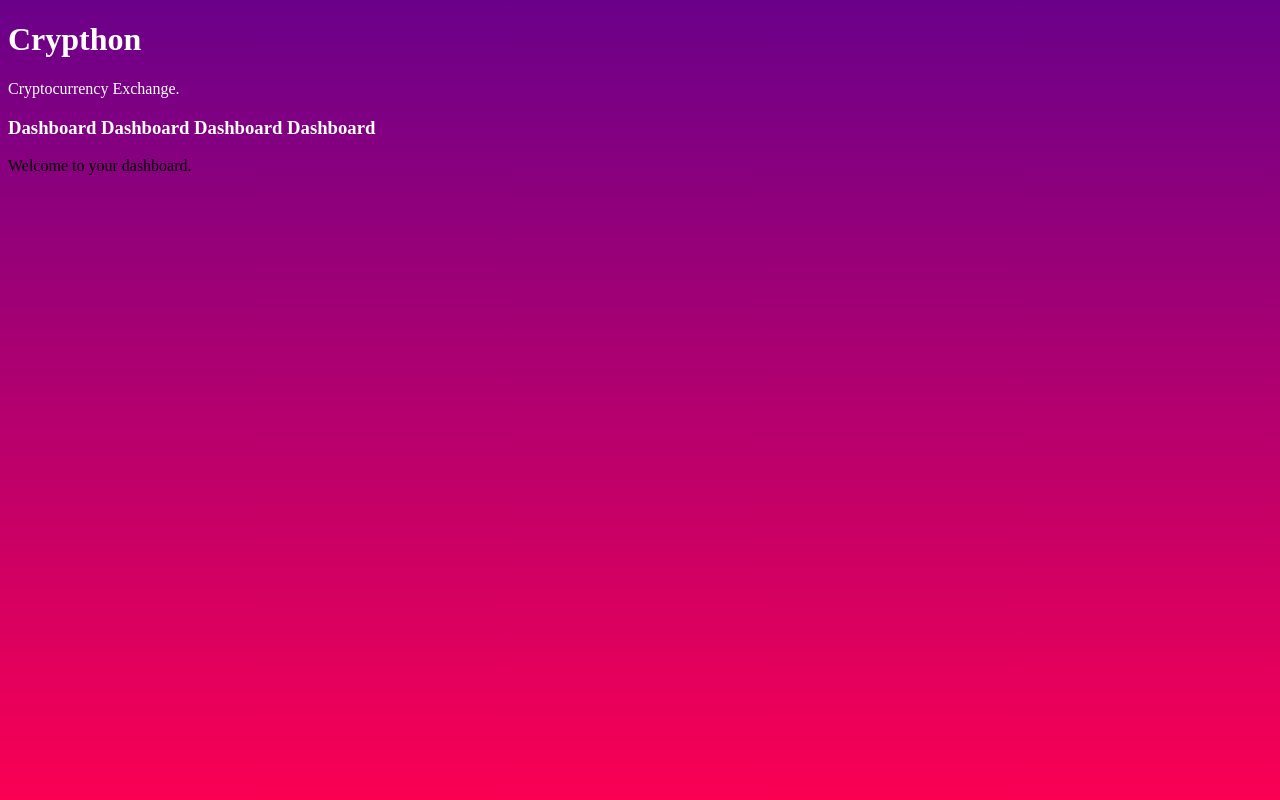
After one commit to casol/crypthon, a Django app: page /account/market/ in a window 1280 px wide. The commit adds this page. Run offline with Django 3.2, Linux system fonts and the light colour scheme; the visitor is signed in with stand-in values (Sample User, id 1).

Commit message:
Add dashboard.html and logged_out.html, update views and urls

```diff
--- /dev/null
+++ b/account/templates/account/dashboard.html
@@ -0,0 +1,10 @@
+{% extends "account/index.html" %}
+
+{% block title %}Dashboard{% endblock %}
+
+{% block content %}
+
+<h3 style="color:white">Dashboard Dashboard Dashboard Dashboard</h3>
+    <p>Welcome to your dashboard.</p>
+
+{% endblock %}
--- a/account/templates/account/index.html
+++ b/account/templates/account/index.html
@@ -3,10 +3,14 @@
 <head>
     <title>Crypthon</title>
 </head>
+<style>
+    html {height: 100%;}
+    body {background: linear-gradient(#6a008a, #fa0053);}
+</style>
 <body>
 
-<h1>Crypthon</h1>
-<p>Cryptocurrency Exchange.</p>
+<h1 style="color:white;">Crypthon</h1>
+<p style="color:white;">Cryptocurrency Exchange.</p>
 <div>{% block content %}{% endblock %}</div>
 
 
--- a/account/urls.py
+++ b/account/urls.py
@@ -13,5 +13,7 @@ urlpatterns = [
     url(r'^logout/$',
         auth_views.logout,
         name='logout'),
-
+    url(r'^market/$',
+        views.dashboard,
+        name='dashboard'),
 ]
--- a/account/views.py
+++ b/account/views.py
@@ -1,7 +1,15 @@
 from django.shortcuts import render
-from django.http import HttpResponse
+from django.contrib.auth.decorators import login_required
 
 
 def index(request):
     """View function for home page of site."""
     return render(request, 'account/index.html')
+
+
+@login_required
+def dashboard(request):
+    """View the dashboard for logged users."""
+    return render(request,
+                  'account/dashboard.html',
+                  {'section': 'dashboard'})
--- a/crypthon/settings/base.py
+++ b/crypthon/settings/base.py
@@ -115,4 +115,4 @@ USE_TZ = True
 STATIC_URL = '/static/'
 
 # Redirect to home URL after successful login
-LOGIN_REDIRECT_URL = '/account'
+LOGIN_REDIRECT_URL = '/market/'
```
Also changed, not shown: templates/registration/logged_out.html (added, +9 -0 lines).
